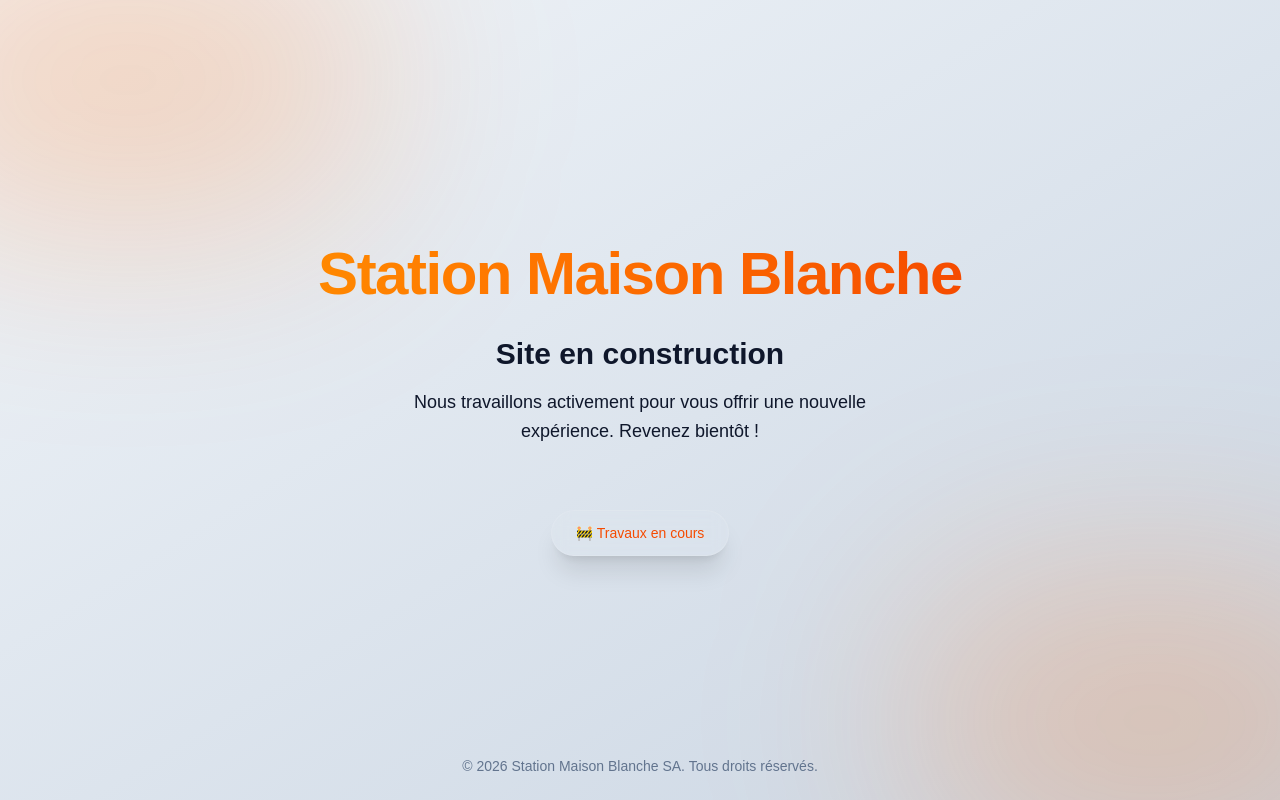
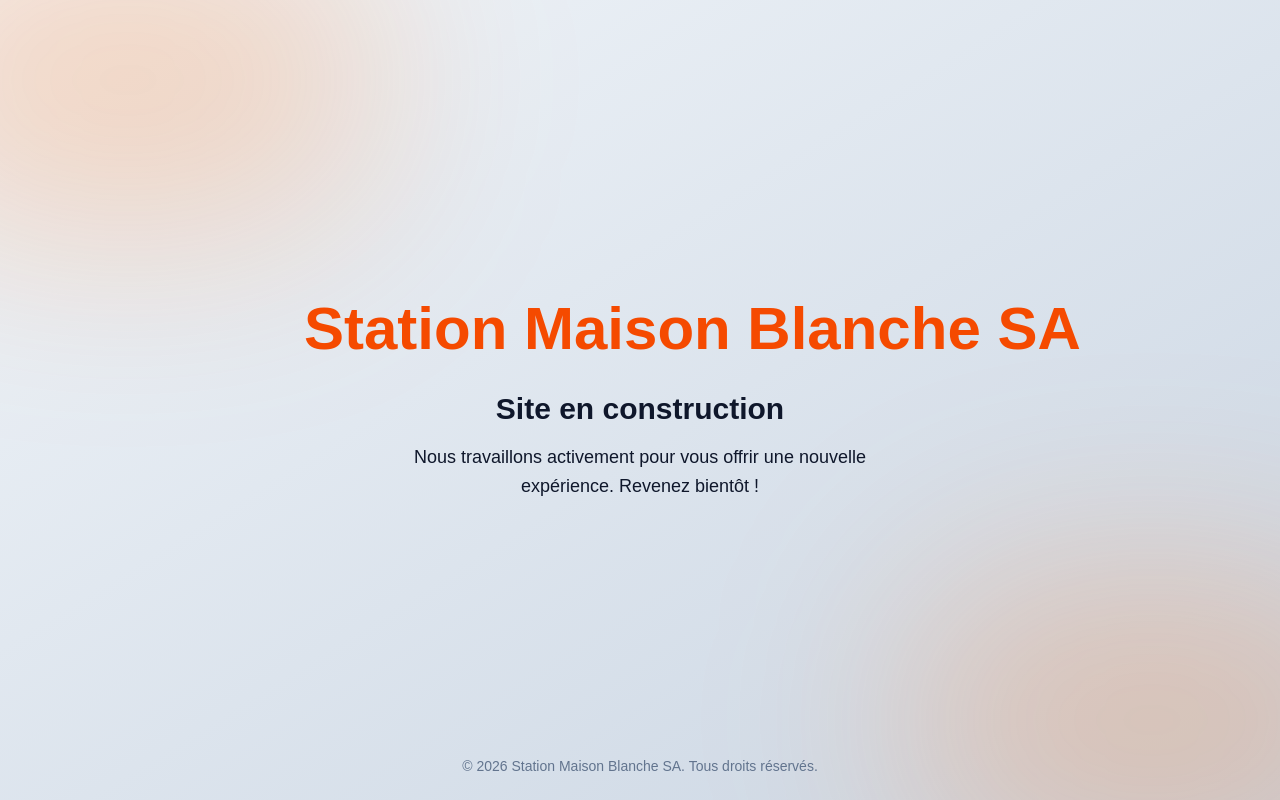
Before and after one commit to anthohn/station-maisonblanche, a Next.js app: page / in a window 1280 px wide. Built offline with nearby package versions, Linux system fonts and the light colour scheme.

Commit message:
text sur une ligne

```diff
--- a/app/page.tsx
+++ b/app/page.tsx
@@ -2,7 +2,7 @@ import React from "react";
 
 export default function ComingSoon() {
     return (
-        <div className="min-h-screen flex flex-col items-center justify-center bg-gradient-to-br from-slate-100 to-slate-300 text-white p-6 relative overflow-hidden">
+        <div className="min-h-screen flex flex-col items-center justify-center bg-linear-to-br from-slate-100 to-slate-300 text-white p-6 relative overflow-hidden">
             {/* Background decoration */}
             <div className="absolute top-0 left-0 w-full h-full overflow-hidden pointer-events-none z-0">
                 <div className="absolute top-[-10%] left-[-10%] w-[40%] h-[40%] bg-orange-500/20 rounded-full blur-[100px]" />
@@ -13,8 +13,8 @@ export default function ComingSoon() {
 
                 {/* Logo or Brand Name Placeholder */}
                 <div className="animate-fade-in-down">
-                    <h1 className="text-4xl md:text-6xl font-extrabold tracking-tight text-transparent bg-clip-text bg-gradient-to-r from-orange-400 to-orange-600">
-                        Station Maison Blanche
+                    <h1 className="text-2xl sm:text-4xl md:text-6xl font-extrabold text-orange-600 whitespace-nowrap">
+                        Station Maison Blanche SA
                     </h1>
                 </div>
 
@@ -28,13 +28,6 @@ export default function ComingSoon() {
                         Revenez bientôt !
                     </p>
                 </div>
-
-                {/* Notification / Contact Placeholder (Optional) */}
-                <div className="pt-8 animate-fade-in-up delay-200">
-                    <div className="inline-block px-6 py-3 rounded-full bg-white/5 backdrop-blur-sm border border-white/10 text-sm font-medium text-orange-600 shadow-xl">
-                        🚧  Travaux en cours
-                    </div>
-                </div>
             </main>
 
             <footer className="absolute bottom-6 text-center text-slate-500 text-sm z-10">
```
